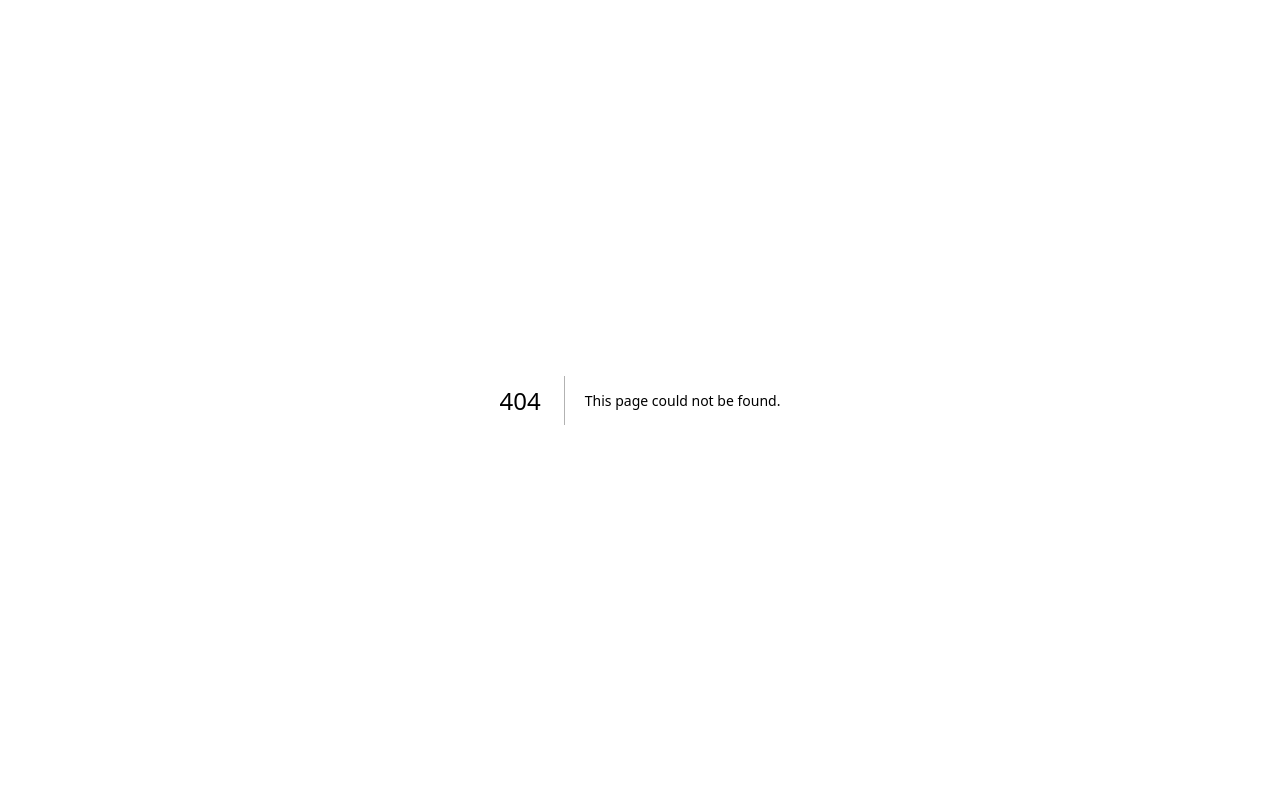
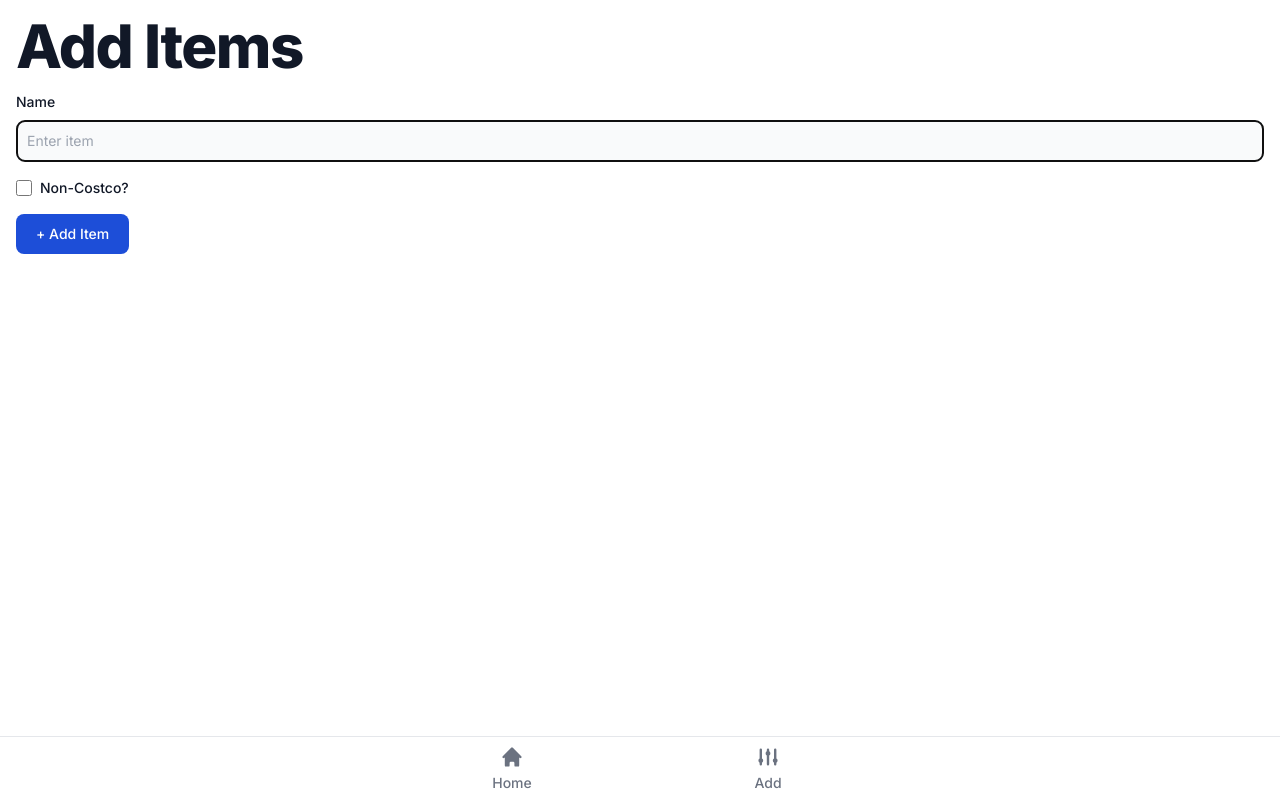
Before and after one commit to colbygarland/grocery-list, a Next.js app: page /add in a window 1280 px wide. Before the commit this address had no page. Built offline with nearby package versions, Linux system fonts and the light colour scheme; no server answers.

Commit message:
add firebase

```diff
--- /dev/null
+++ b/app/add/page.tsx
@@ -0,0 +1,81 @@
+'use client'
+
+import { Button } from '@/components/Button'
+import { Checkbox } from '@/components/Checkbox'
+import { InputField } from '@/components/InputField'
+import { PageContainer } from '@/components/PageContainer'
+import { H1 } from '@/components/Typography'
+import { API, GroceryItem } from '@/utils/api'
+import { useState } from 'react'
+
+export default function Add() {
+  const [item, setItem] = useState<GroceryItem>({
+    name: '',
+    state: false,
+    section: 'costco',
+    id: '',
+  })
+  const [submitting, setSubmitting] = useState(false)
+  const [showToast, setShowToast] = useState(false)
+
+  const handleSubmit = async (e: any) => {
+    e.preventDefault()
+    setSubmitting(true)
+    setTimeout(async () => {
+      await API.createItem(item)
+      setSubmitting(false)
+      setShowToast(true)
+      setItem({
+        id: '',
+        name: '',
+        state: false,
+        section: 'costco',
+      })
+      setTimeout(() => {
+        setShowToast(false)
+      }, 3000)
+    }, 1000)
+  }
+
+  return (
+    <PageContainer>
+      <H1>Add Items</H1>
+      <form onSubmit={handleSubmit}>
+        <InputField
+          label="Name"
+          id="name"
+          placeholder="Enter item"
+          value={item.name}
+          onChange={(e: any) => {
+            const val = e.target.value
+            setItem({
+              ...item,
+              id: val.toLowerCase().trim().replaceAll(' ', '_'),
+              [e.target.name]: val,
+            })
+          }}
+        />
+        <Checkbox
+          label="Non-Costco?"
+          id="costco_section"
+          checked={item.section === 'non_costco'}
+          onChange={(e: any) => {
+            setItem({
+              ...item,
+              section: e.target.checked ? 'non_costco' : 'costco',
+            })
+          }}
+        />
+
+        <Button type="submit" disabled={submitting}>
+          {submitting ? 'Creating item...' : '+ Add Item'}
+        </Button>
+      </form>
+      {showToast && (
+        <div className="fixed right-4 top-4 bg-green-600 text-white py-4 px-8 rounded-lg shadow-lg">
+          <strong>Item added! 🎉</strong>
+        </div>
+      )}
+    </PageContainer>
+  )
+}
--- a/app/page.tsx
+++ b/app/page.tsx
@@ -1,47 +1,25 @@
-import { Toggle } from '@/components/Toggle'
-import { API, GroceryItem } from '@/utils/api'
-import { useState } from 'react'
-
-const H1 = ({ children }: { children: any }) => (
-  <h1 className="text-3xl font-bold mb-6">{children}</h1>
-)
-
-const H2 = ({ children }: { children: any }) => (
-  <h2 className="text-xl mb-4">{children}</h2>
-)
-
-const ListItem = ({ children }: { children: any }) => (
-  <li className="mb-3">{children}</li>
-)
-
-const GroceryList = ({ items }: { items: GroceryItem[] }) => {
-  return (
-    <ul>
-      {items.map(item => {
-        return (
-          <ListItem key={item.id}>
-            <Toggle checked={Boolean(item.state)} id={item.id}>
-              {item.name}
-            </Toggle>
-          </ListItem>
-        )
-      })}
-    </ul>
-  )
-}
+import { GroceryList } from '@/components/GroceryList'
+import { PageContainer } from '@/components/PageContainer'
+import { H1, H2 } from '@/components/Typography'
+import { API } from '@/utils/api'
 
 export default async function Home() {
   const list = await API.get()
-  const costcoItems = list.filter(({ section }) => section === 'costco')
-  const nonCostcoItems = list.filter(({ section }) => section !== 'costco')
+
+  const costcoItems = Object.values(list!).filter(
+    ({ section }) => section === 'costco',
+  )
+  const nonCostcoItems = Object.values(list!).filter(
+    ({ section }) => section !== 'costco',
+  )
 
   return (
-    <main className="min-h-screen p-4">
+    <PageContainer>
       <H1>Grocery List</H1>
       <H2>Costco</H2>
       <GroceryList items={costcoItems} />
       <H2>Non Costco</H2>
       <GroceryList items={nonCostcoItems} />
-    </main>
+    </PageContainer>
   )
 }
--- /dev/null
+++ b/components/Button.tsx
@@ -0,0 +1,18 @@
+import { AnchorHTMLAttributes, ButtonHTMLAttributes } from 'react'
+
+export const Button = ({
+  children,
+  ...props
+}: {
+  children: any
+} & ButtonHTMLAttributes<HTMLButtonElement> &
+  AnchorHTMLAttributes<HTMLAnchorElement>) => {
+  return (
+    <button
+      {...props}
+      className="text-white bg-blue-700 hover:bg-blue-800 focus:ring-4 focus:ring-blue-300 font-medium rounded-lg text-sm px-5 py-2.5 mr-2 mb-2 dark:bg-blue-600 dark:hover:bg-blue-700 focus:outline-none dark:focus:ring-blue-800"
+    >
+      {children}
+    </button>
+  )
+}
--- /dev/null
+++ b/components/Checkbox.tsx
@@ -0,0 +1,30 @@
+export const Checkbox = ({
+  label,
+  id,
+  onChange,
+  checked,
+}: {
+  label: string
+  id: string
+  onChange: any
+  checked?: boolean
+}) => {
+  return (
+    <div className="flex items-center mb-4">
+      <input
+        onChange={onChange}
+        checked={checked}
+        id={id}
+        type="checkbox"
+        value=""
+        className="w-4 h-4 text-blue-600 bg-gray-100 border-gray-300 rounded focus:ring-blue-500 dark:focus:ring-blue-600 dark:ring-offset-gray-800 focus:ring-2 dark:bg-gray-700 dark:border-gray-600"
+      />
+      <label
+        htmlFor={id}
+        className="ml-2 text-sm font-medium text-gray-900 dark:text-gray-300"
+      >
+        {label}
+      </label>
+    </div>
+  )
+}
--- /dev/null
+++ b/components/GroceryList.tsx
@@ -0,0 +1,26 @@
+import { GroceryItem } from '@/utils/api'
+import { Toggle } from './Toggle'
+
+const ListItem = ({ children }: { children: any }) => (
+  <li className="mb-3">{children}</li>
+)
+
+export const GroceryList = ({ items }: { items?: GroceryItem[] }) => {
+  if (!items || items.length === 0) {
+    return null
+  }
+
+  return (
+    <ul>
+      {items.map(item => {
+        return (
+          <ListItem key={item.id}>
+            <Toggle checked={Boolean(item.state)} id={item.id}>
+              {item.name}
+            </Toggle>
+          </ListItem>
+        )
+      })}
+    </ul>
+  )
+}
--- /dev/null
+++ b/components/InputField.tsx
@@ -0,0 +1,35 @@
+export const InputField = ({
+  label,
+  id,
+  placeholder,
+  onChange,
+  value,
+}: {
+  label: string
+  value: string
+  id: string
+  placeholder?: string
+  onChange: any
+}) => {
+  return (
+    <div className="mb-4">
+      <label
+        htmlFor={id}
+        className="block mb-2 text-sm font-medium text-gray-900 dark:text-white"
+      >
+        {label}
+      </label>
+      <input
+        onChange={onChange}
+        type="text"
+        name={id}
+        id={id}
+        value={value}
+        className="bg-gray-50 border border-gray-300 text-gray-900 text-sm rounded-lg focus:ring-blue-500 focus:border-blue-500 block w-full p-2.5 dark:bg-gray-700 dark:border-gray-600 dark:placeholder-gray-400 dark:text-white dark:focus:ring-blue-500 dark:focus:border-blue-500"
+        placeholder={placeholder}
+        required
+        autoFocus
+      />
+    </div>
+  )
+}
--- /dev/null
+++ b/components/Navigation.tsx
@@ -0,0 +1,44 @@
+import Link from 'next/link'
+
+export const Navigation = () => {
+  return (
+    <div className="fixed bottom-0 left-0 z-50 w-full h-16 bg-white border-t border-gray-200 dark:bg-gray-700 dark:border-gray-600">
+      <div className="grid h-full max-w-lg grid-cols-2 mx-auto font-medium">
+        <Link
+          href="/"
+          className="inline-flex flex-col items-center justify-center px-5 hover:bg-gray-50 dark:hover:bg-gray-800 group"
+        >
+          <svg
+            className="w-6 h-6 mb-1 text-gray-500 dark:text-gray-400 group-hover:text-blue-600 dark:group-hover:text-blue-500"
+            fill="currentColor"
+            viewBox="0 0 20 20"
+            xmlns="http://www.w3.org/2000/svg"
+            aria-hidden="true"
+          >
+            <path d="M10.707 2.293a1 1 0 00-1.414 0l-7 7a1 1 0 001.414 1.414L4 10.414V17a1 1 0 001 1h2a1 1 0 001-1v-2a1 1 0 011-1h2a1 1 0 011 1v2a1 1 0 001 1h2a1 1 0 001-1v-6.586l.293.293a1 1 0 001.414-1.414l-7-7z"></path>
+          </svg>
+          <span className="text-sm text-gray-500 dark:text-gray-400 group-hover:text-blue-600 dark:group-hover:text-blue-500">
+            Home
+          </span>
+        </Link>
+        <Link
+          href="/add"
+          className="inline-flex flex-col items-center justify-center px-5 hover:bg-gray-50 dark:hover:bg-gray-800 group"
+        >
+          <svg
+            className="w-6 h-6 mb-1 text-gray-500 dark:text-gray-400 group-hover:text-blue-600 dark:group-hover:text-blue-500"
+            fill="currentColor"
+            viewBox="0 0 20 20"
+            xmlns="http://www.w3.org/2000/svg"
+            aria-hidden="true"
+          >
+            <path d="M5 4a1 1 0 00-2 0v7.268a2 2 0 000 3.464V16a1 1 0 102 0v-1.268a2 2 0 000-3.464V4zM11 4a1 1 0 10-2 0v1.268a2 2 0 000 3.464V16a1 1 0 102 0V8.732a2 2 0 000-3.464V4zM16 3a1 1 0 011 1v7.268a2 2 0 010 3.464V16a1 1 0 11-2 0v-1.268a2 2 0 010-3.464V4a1 1 0 011-1z"></path>
+          </svg>
+          <span className="text-sm text-gray-500 dark:text-gray-400 group-hover:text-blue-600 dark:group-hover:text-blue-500">
+            Add
+          </span>
+        </Link>
+      </div>
+    </div>
+  )
+}
--- /dev/null
+++ b/components/PageContainer.tsx
@@ -0,0 +1,13 @@
+'use client'
+
+import Link from 'next/link'
+import { Navigation } from './Navigation'
+
+export const PageContainer = ({ children }: { children: any }) => {
+  return (
+    <>
+      <main className="p-4">{children}</main>
+      <Navigation />
+    </>
+  )
+}
--- /dev/null
+++ b/components/Typography.tsx
@@ -0,0 +1,9 @@
+export const H1 = ({ children }: { children: any }) => (
+  <h1 className="mb-4 text-4xl font-extrabold leading-none tracking-tight text-gray-900 md:text-5xl lg:text-6xl dark:text-white">
+    {children}
+  </h1>
+)
+
+export const H2 = ({ children }: { children: any }) => (
+  <h2 className="text-xl font-bold mb-4">{children}</h2>
+)
--- a/package.json
+++ b/package.json
@@ -15,6 +15,7 @@
     "autoprefixer": "10.4.14",
     "eslint": "8.44.0",
     "eslint-config-next": "13.4.8",
+    "firebase": "^9.23.0",
     "next": "13.4.8",
     "postcss": "8.4.24",
     "react": "18.2.0",
--- a/utils/api.ts
+++ b/utils/api.ts
@@ -1,3 +1,8 @@
+import { child, get, ref, set, update } from 'firebase/database'
+import { firebaseDb } from './firebase'
+
+const ITEMS_KEY = 'items'
+
 export type GroceryItem = {
   id: string
   name: string
@@ -6,30 +11,25 @@ export type GroceryItem = {
 }
 
 export const API = {
-  get: async (): Promise<GroceryItem[]> => {
-    // todo: replace with actual API
-    return [
-      {
-        id: 'milk',
-        name: 'Milk',
-        state: true,
-        section: 'costco',
-      },
-      {
-        id: 'eggs',
-        name: 'Eggs',
-        state: false,
-        section: 'costco',
-      },
-      {
-        id: 'fancy_cream',
-        name: 'Fancy Cream',
-        state: true,
-        section: 'non_costco',
-      },
-    ]
+  get: async (): Promise<GroceryItem[] | null> => {
+    const snapshot = await get(child(ref(firebaseDb), `/${ITEMS_KEY}/`))
+    if (snapshot.exists()) {
+      return snapshot.val()
+    } else {
+      return null
+    }
   },
   setItemState: async (id: string, state: boolean) => {
-    // todo
+    update(ref(firebaseDb, `/${ITEMS_KEY}/${id}`), {
+      state,
+    })
+  },
+  createItem: async (item: GroceryItem) => {
+    set(ref(firebaseDb, `/${ITEMS_KEY}/${item.id}`), {
+      name: item.name,
+      id: item.id,
+      state: false,
+      section: item.section,
+    })
   },
 }
--- /dev/null
+++ b/utils/firebase.ts
@@ -0,0 +1,15 @@
+import { initializeApp } from 'firebase/app'
+import { getDatabase } from 'firebase/database'
+
+const firebaseConfig = {
+  apiKey: process.env.NEXT_PUBLIC_API_KEY,
+  authDomain: process.env.NEXT_PUBLIC_AUTH_DOMAIN,
+  projectId: process.env.NEXT_PUBLIC_PROJECT_ID,
+  storageBucket: process.env.NEXT_PUBLIC_STORAGE_BUCKET,
+  messagingSenderId: process.env.NEXT_PUBLIC_MESSAGING_SENDER_ID,
+  appId: process.env.NEXT_PUBLIC_APP_ID,
+  databaseUrl: process.env.NEXT_PUBLIC_FIREBASE_DATABASE_NAME,
+}
+
+const firebaseApp = initializeApp(firebaseConfig)
+export const firebaseDb = getDatabase(firebaseApp)
```
Also changed, not shown: 2 other files (tests, documents, lock files or other folders).
